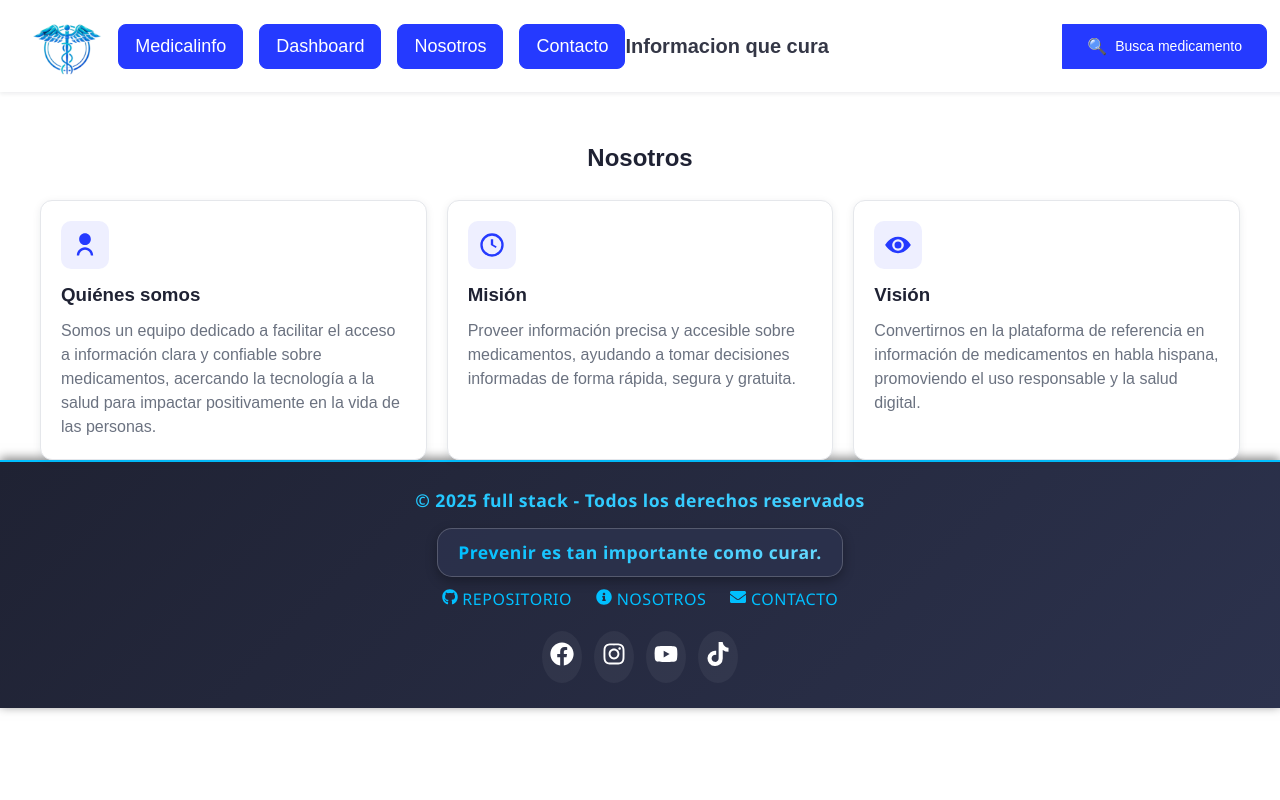
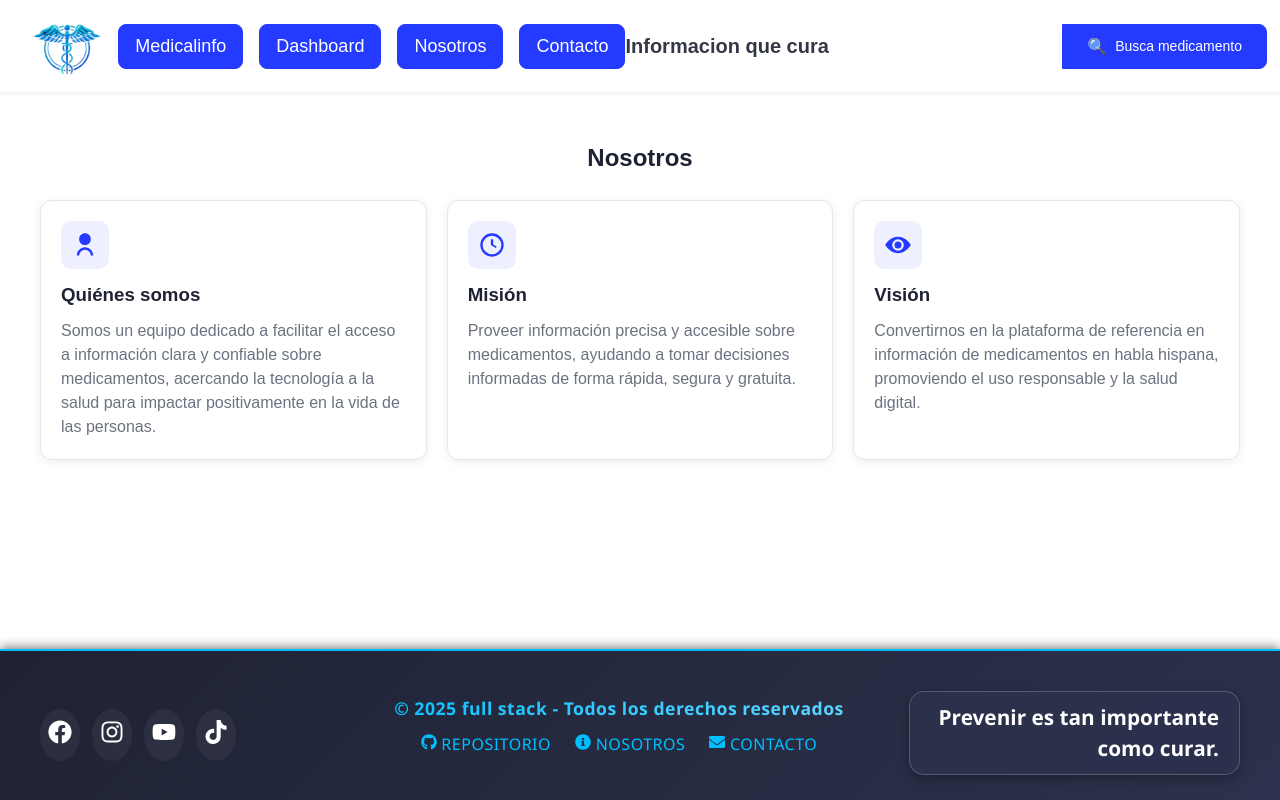
Before and after one commit to WillyBarrios/MedicalInfo, a React (Vite) app: page /nosotros in a window 1280 px wide. Built offline with nearby package versions, Linux system fonts and the light colour scheme; no server answers; what driver.js would draw is missing.

Commit message:
arreglado contacto y el footer

```diff
--- a/src/App.css
+++ b/src/App.css
@@ -60,3 +60,23 @@
 .read-the-docs {
   color: #888;
 }
+
+
+
+/* --- Layout global para sticky footer --- */
+html, body {
+  height: 100%;   /* body ocupa toda la pantalla */
+  margin: 0;
+  display: flex;
+  flex-direction: column;
+}
+
+#root {
+  flex: 1; /* el contenido empuja hacia abajo */
+  display: flex;
+  flex-direction: column;
+}
+
+footer {
+  margin-top: auto; /* el footer siempre abajo */
+}
--- a/src/estilos/contacto.css
+++ b/src/estilos/contacto.css
@@ -16,7 +16,7 @@ html, body {
   justify-content: center;
   align-items: center;
   padding: 56px 10px;
-  min-height: 100vh;
+  min-height: 130vh;
   box-sizing: border-box;
 }
 
@@ -27,8 +27,8 @@ html, body {
   border-radius: 15px;
   overflow: hidden;
   box-shadow: 0px 8px 25px rgba(0, 0, 0, 0.4);
-  max-width: 1100px;
-  width: 100%;
+  max-width: 900px;
+  width: 80%;
 }
 
 /* ------------------- SECCIÓN DE IMAGEN ------------------- */
@@ -59,6 +59,7 @@ html, body {
   width: 100%;
   box-sizing: border-box;
   animation: fadeIn 0.8s ease-in-out;
+
 }
 
 /* ------------------- FORMULARIO ------------------- */
--- a/src/estilos/footer.css
+++ b/src/estilos/footer.css
@@ -127,3 +127,48 @@ footer p {
     width: 100%; /* Ocupa todo el ancho disponible */
   }
 }
+
+/* ---------------------- CONTENEDOR FLEX ---------------------- */
+.footer-container {
+  display: flex;
+  justify-content: space-between; /* distribuye izq - centro - der */
+  align-items: center;
+  max-width: 1200px; /* ancho máximo */
+  margin: 0 auto; /* centrar en pantalla */
+  padding: 0 20px;
+  flex-wrap: wrap; /* en móvil se apilan */
+}
+
+/* Secciones */
+.footer-left {
+  flex: 1;
+  display: flex;
+  justify-content: flex-start;
+}
+
+.footer-center {
+  flex: 2;
+  text-align: center;
+}
+
+.footer-right {
+  flex: 1;
+  text-align: right;
+}
+
+/* ---------------------- RESPONSIVE ---------------------- */
+@media (max-width: 768px) {
+  .footer-container {
+    flex-direction: column;
+    text-align: center;
+    gap: 20px;
+  }
+
+  .footer-left,
+  .footer-center,
+  .footer-right {
+    flex: unset;
+    justify-content: center;
+    text-align: center;
+  }
+}
--- a/src/modules/Footer.jsx
+++ b/src/modules/Footer.jsx
@@ -5,19 +5,10 @@ import { FaFacebook, FaInstagram, FaYoutube, FaTiktok } from "react-icons/fa";
 export default function Footer() {
   return (
     <footer>
-      <p>© 2025 full stack - Todos los derechos reservados</p>
+      <div className="footer-container">
 
-    <div className="derecha">
-    <p>Prevenir es tan importante como curar.</p>
-    </div>
-      <div className="footer-links">
-        <a href="#"><FaGithub /> REPOSITORIO</a>
-        <a href="#"><FaInfoCircle /> NOSOTROS</a>
-        <a href="#"><FaEnvelope /> CONTACTO</a>
-      </div>
-
-      {/* Redes sociales en esquina inferior izquierda */}
-      <div className="footer-socials">
+        {/* IZQUIERDA: Redes sociales */}
+        <div className="footer-left footer-socials">
           <a href="https://facebook.com" target="_blank" rel="noopener noreferrer">
             <FaFacebook />
           </a>
@@ -31,6 +22,23 @@ export default function Footer() {
             <FaTiktok />
           </a>
         </div>
+
+        {/* CENTRO: Texto + links */}
+        <div className="footer-center">
+          <p>© 2025 full stack - Todos los derechos reservados</p>
+          <div className="footer-links">
+            <a href="#"><FaGithub /> REPOSITORIO</a>
+            <a href="#"><FaInfoCircle /> NOSOTROS</a>
+            <a href="#"><FaEnvelope /> CONTACTO</a>
+          </div>
+        </div>
+
+        {/* DERECHA: Frase */}
+        <div className="footer-right derecha">
+          Prevenir es tan importante como curar.
+        </div>
+
+      </div>
     </footer>
   );
 }
```
Lines whose indentation alone changed are shown as unchanged.
